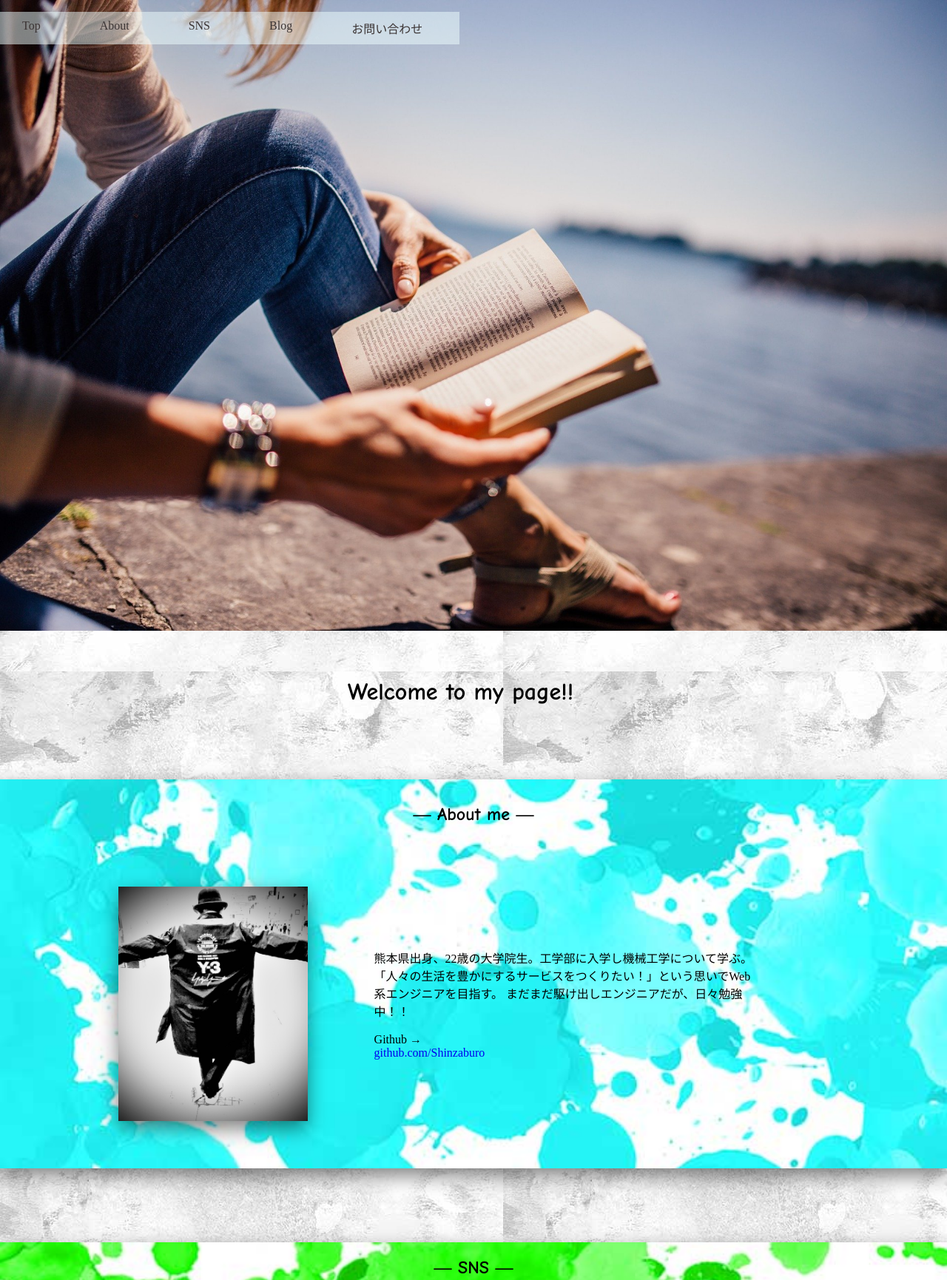
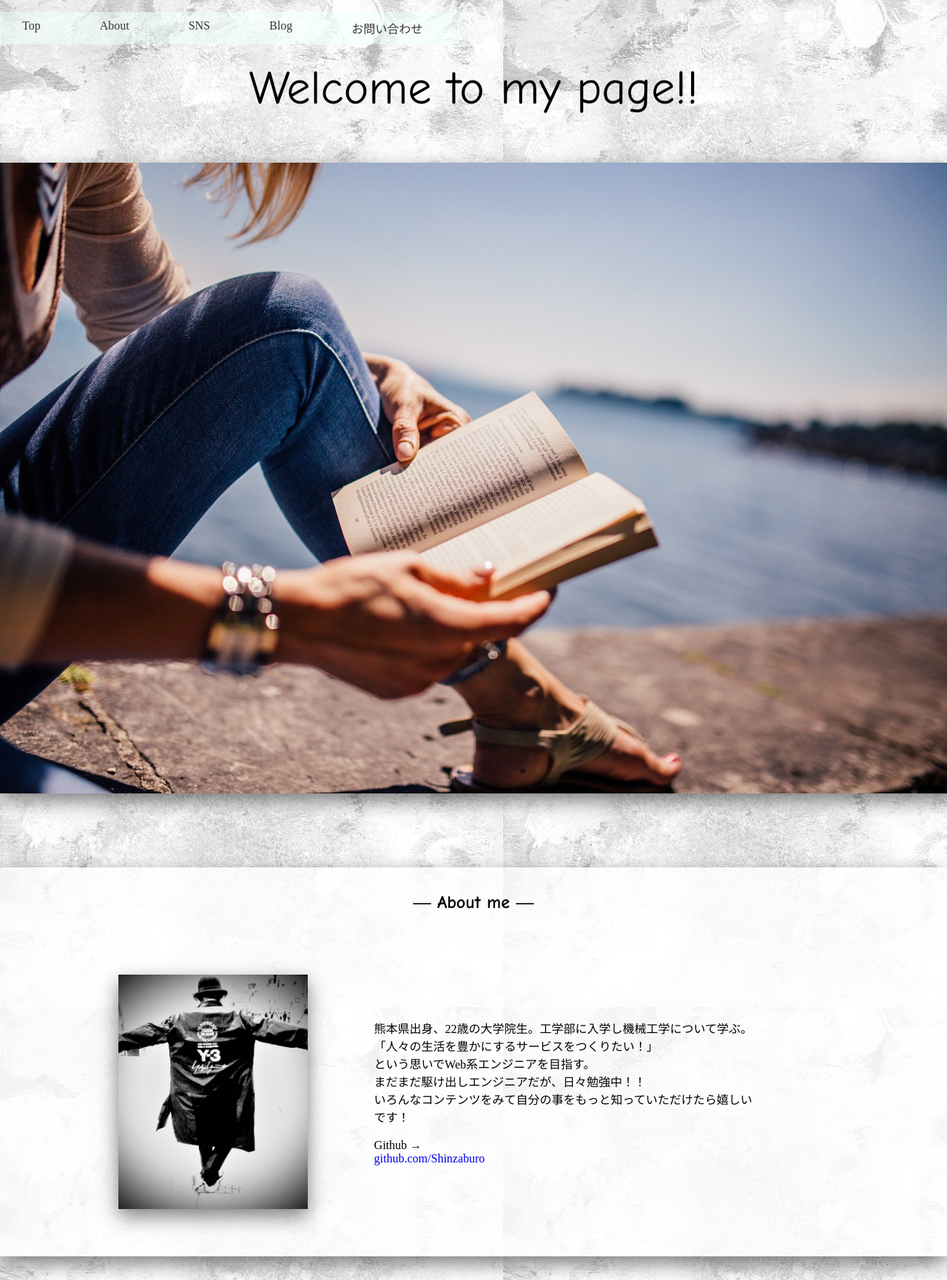
Before and after one commit to Shinzaburo/portfolio, a plain HTML site: page index.html in a window 1280 px wide. Shown: the top 1731 px of the page at 74% size. Drawn offline with Linux system fonts and the light colour scheme.

Commit message:
name changed

```diff
--- a/portfolio.html
+++ b/index.html
@@ -17,20 +17,22 @@
         <li><a href="/">Blog</a></li>
         <li><a href="/">お問い合わせ</a></li>
       </nav>
-        <img class="headimg" src="本を読む人2.jpg" alt="header">
+      <br>
+      <span id="typewriter"></span>
+      <img class="headimg" src="本を読む人2.jpg" alt="header">
     </header>
 
     <main>
-        <h1 class="top-text">Welcome to my page!!</h1>
-
-        <section class="about">
+        <section class="about card">
             <h2 class="title-text">― About me ―</h2>
             <div>
                 <img src="y-3.jpg" alt="y-3">
             <p>
               熊本県出身、22歳の大学院生。工学部に入学し機械工学について学ぶ。
-              「人々の生活を豊かにするサービスをつくりたい！」という思いでWeb系エンジニアを目指す。
-              まだまだ駆け出しエンジニアだが、日々勉強中！！
+              「人々の生活を豊かにするサービスをつくりたい！」<br>
+              という思いでWeb系エンジニアを目指す。<br>
+              まだまだ駆け出しエンジニアだが、日々勉強中！！<br>
+              いろんなコンテンツをみて自分の事をもっと知っていただけたら嬉しいです！
               <br>
               <br>
               Github → <a class="github" target="_blank" href="https://github.com/Shinzaburo">github.com/Shinzaburo</a>
@@ -38,7 +40,7 @@
             </div>
         </section>
 
-        <section class="sns">
+        <section class="card sns">
             <h2 class="title-text">― SNS ―</h2>
             <div>
                 <ul>
@@ -105,5 +107,23 @@
         <small>© 2021 Shinzaburo Watanabe</small>
     </footer>
 
+    <script>
+        const typewriter = (param) => {
+
+        let el = document.querySelector(param.el);
+        let speed = param.speed;
+        let string = param.string.split("");
+        string.forEach((char, index) => {
+            setTimeout(() => {
+                el.textContent += char;
+            }, speed * index);
+        });
+        };
+        typewriter({
+        el: "#typewriter", //要素
+        string: "Welcome to my page!!", //文字列
+        speed: 70 //速度
+        });
+    </script>
 </body>
 </html>
--- a/style.css
+++ b/style.css
@@ -36,14 +36,25 @@ nav ul {
     display: block;
     width: 100%;
     height: auto;
+    background-size: cover;
     margin:0px auto;
+    box-shadow: 0 10px 25px 0 rgba(0, 0, 0, .5);
 }
 
-.top-text {
+/* .top-text {
     display: block;
-    width: 340px;
+    width: 25%;
     font-family: "Comic Sans MS";
     margin: 5% auto;
+} */
+
+#typewriter {
+    font-size: 5vw;
+    display: flex;
+    justify-content: center;
+    width: 80%;
+    margin: 5% auto;
+    font-family: "Comic Sans MS";
 }
 
 .title-text {
@@ -57,7 +68,8 @@ section {
 }
 
 .about {
-    background-image: url(splash_blue.jpg);
+    /* background-image: url(splash_blue.jpg); */
+    background-color: rgba(255, 255, 255, 0.8);
     background-size: cover;
     box-shadow: 0 10px 25px 0 rgba(0, 0, 0, .5);
     padding-top: 1%;
@@ -97,8 +109,9 @@ section {
 }
 
 .sns {
-    background-image: url(splash_green.jpg);
+    /* background-image: url(splash_green.jpg); */
     background-size: cover;
+    background-color: rgba(255, 255, 255, 0.8);
     box-shadow: 0 10px 25px 0 rgba(0, 0, 0, .5);
     display: flex;
     flex-flow: column wrap;
@@ -124,8 +137,9 @@ section {
 }
 
 .blog {
-    background-image: url(splash_yellow.jpg);
+    /* background-image: url(splash_yellow.jpg); */
     background-size: cover;
+    background-color: rgba(255, 255, 255, 0.8);
     box-shadow: 0 10px 25px 0 rgba(0, 0, 0, .5);
     font-family:"Yu Gothic", "游ゴシック", YuGothic, "游ゴシック体";
 }
```
